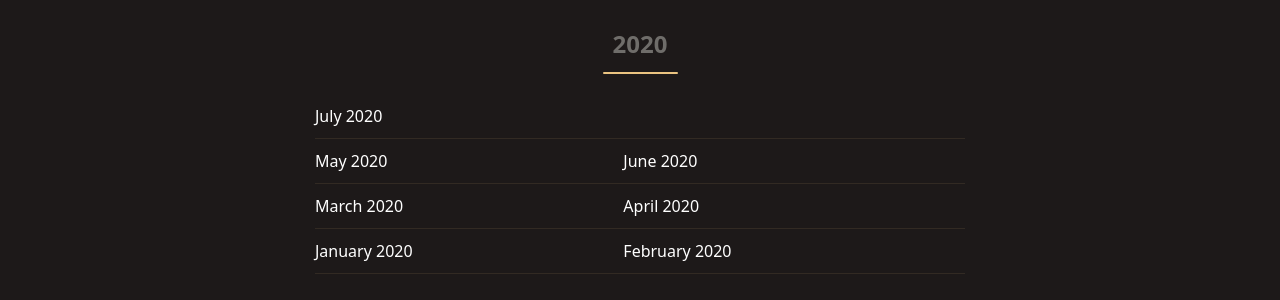
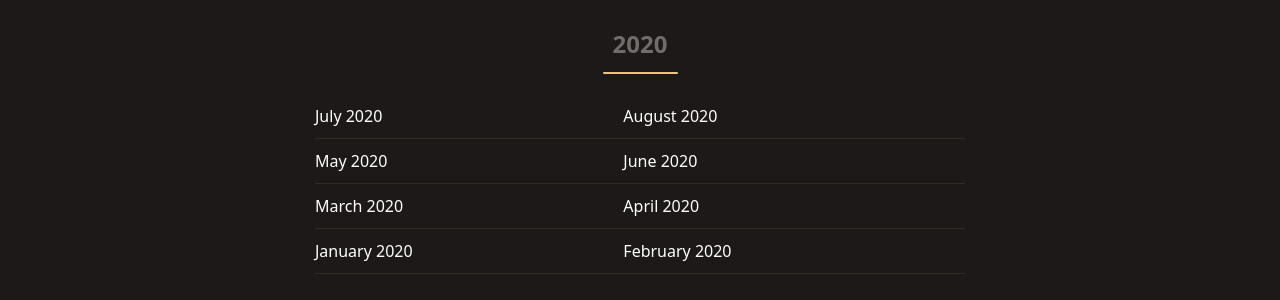
Before and after one commit to ateliedetemas/blpcrypto, a Jekyll site: the page built from _pages/en/reports.md, in a window 1280 px wide. Shown: the part 249-549 px from the top of the page. Built offline with Jekyll 4.4.1, drawn with Linux system fonts in a browser that asks for light colours.

Commit message:
Update reports.md

```diff
--- a/_pages/en/reports.md
+++ b/_pages/en/reports.md
@@ -7,7 +7,7 @@ permalink: "/en/reports/"
 
 ## 2020
 
-[July 2020]({{ '/assets/documents/relatorios/2020/07e.pdf' | absolute_url }})  |
+[July 2020]({{ '/assets/documents/relatorios/2020/07e.pdf' | absolute_url }})  |  [August 2020]({{ '/assets/documents/relatorios/2020/08e.pdf' | absolute_url }})
 [May 2020]({{ '/assets/documents/relatorios/2020/05e.pdf' | absolute_url }})  | [June 2020]({{ '/assets/documents/relatorios/2020/06e.pdf' | absolute_url }})
 [March 2020]({{ '/assets/documents/relatorios/2020/03e.pdf' | absolute_url }})  | [April 2020]({{ '/assets/documents/relatorios/2020/04e.pdf' | absolute_url }})
 [January 2020]({{ '/assets/documents/relatorios/2020/01e.pdf' | absolute_url }})  | [February 2020]({{ '/assets/documents/relatorios/2020/02e.pdf' | absolute_url }})
```
